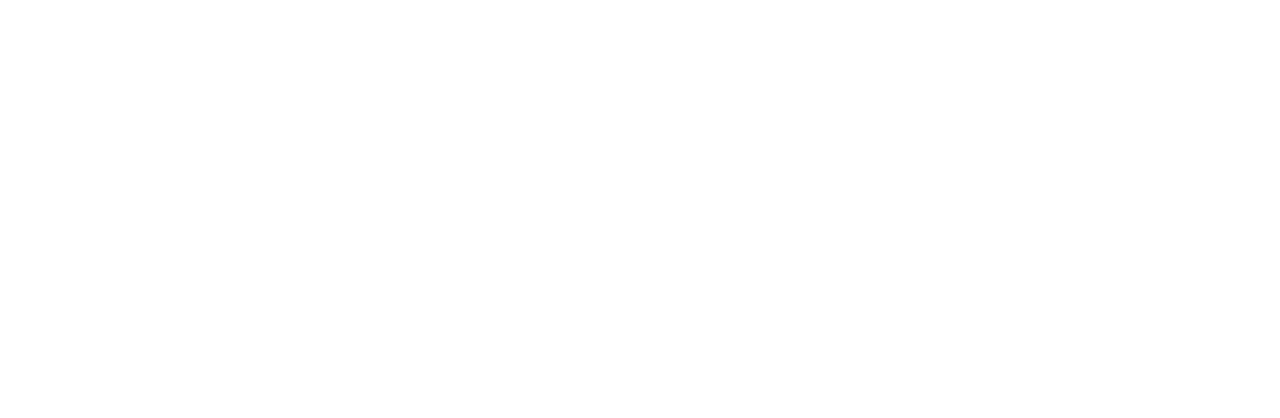
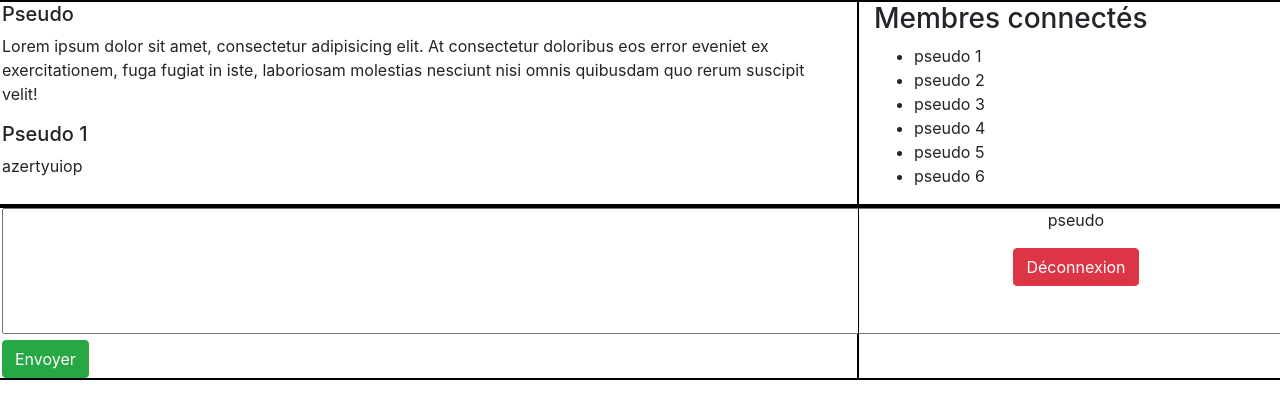
Before and after one commit to ValentinGratz/minichat_Ajax_HTMLCSS, a plain HTML site: page chat.html in a window 1280 px wide. Drawn offline with nearby package versions, Linux system fonts and the light colour scheme.

Commit message:
Add files via upload

```diff
--- a/chat.css
+++ b/chat.css
@@ -5,11 +5,18 @@ table {
     border-width:1px;
     border-style:solid;
     border-color:black;
-    width:100%;
+
 }
-td {
+div {
     border-width:1px;
     border-style:solid;
     border-color:black;
-    width:20%;
 }
+
+body, html {
+    overflow-x :hidden ;
+}
+
+.param{
+    text-align: center;
+}
--- a/chat.html
+++ b/chat.html
@@ -7,11 +7,35 @@
         <link rel="stylesheet" href="chat.css">
     </head>
     <body>
-    <div class="col-sm-8">
+    <div class="row">
+        <div class="col-sm-8">
+            <h5>Pseudo</h5>
+            <p>Lorem ipsum dolor sit amet, consectetur adipisicing elit. At consectetur doloribus eos error eveniet ex exercitationem, fuga fugiat in iste, laboriosam molestias nesciunt nisi omnis quibusdam quo rerum suscipit velit!</p>
+            <h5>Pseudo 1</h5>
+            <p>azertyuiop</p>
+        </div>
+        <div class="col-sm-4">
+            <h3>Membres connectés</h3>
+            <!--liste des membres conecté à faire-->
+                <ul>
+                    <li>pseudo 1</li>
+                    <li>pseudo 2</li>
+                    <li>pseudo 3</li>
+                    <li>pseudo 4</li>
+                    <li>pseudo 5</li>
+                    <li>pseudo 6</li>
+                </ul>
 
+        </div>
     </div>
-    <div class="col-sm-2">
-
+    <div class="row">
+        <div class="col-sm-8"><textarea name="" id="" cols="125" rows="5"></textarea><br>
+            <button type="button" class="btn btn-success">Envoyer</button>
+        </div>
+        <div class="col-sm-4" id="param" style="text-align:center;">
+            <p>pseudo</p>
+            <button type="button" class="btn btn-danger">Déconnexion</button>
+        </div>
     </div>
     </body>
 </html>
```
